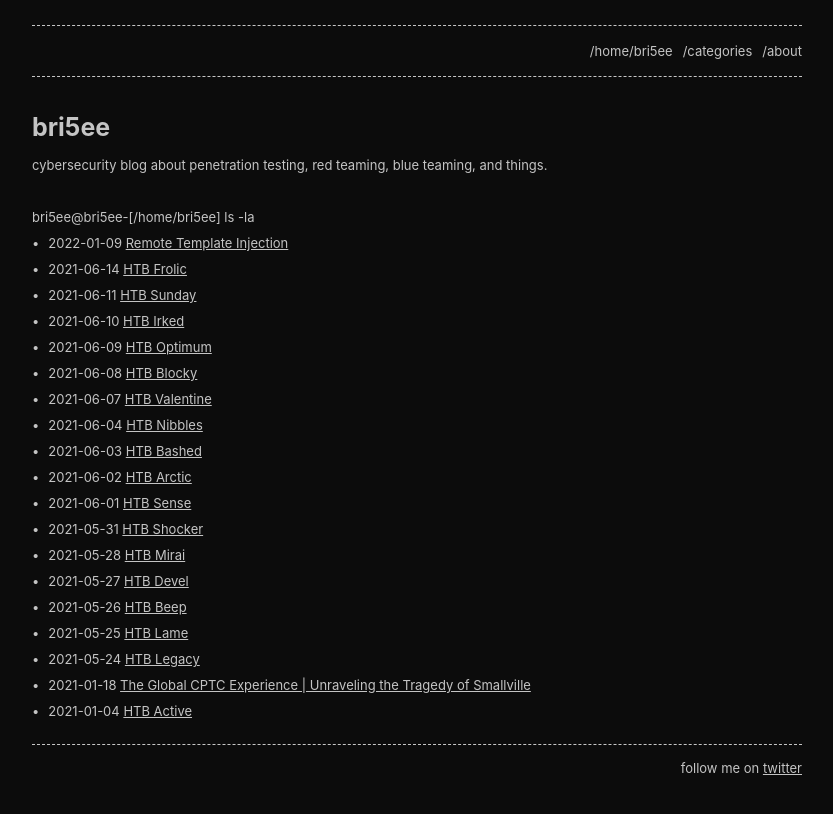
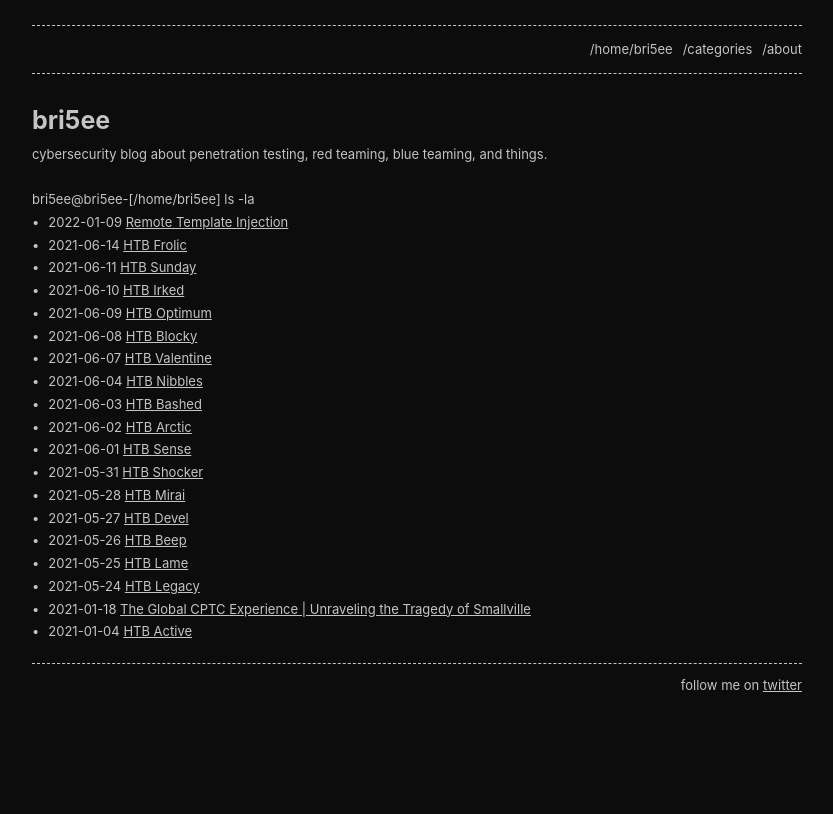
Before and after one commit to notbricey/brisee.github.io, a Jekyll site: the page built from index.md, in a window 1280 px wide. Shown: the top 814 px of the page, without its empty margins (223-1056 px from the left). Built offline with Jekyll 4.4.1, drawn with Linux system fonts in a browser that asks for light colours.

Commit message:
Update base.scss

```diff
--- a/_sass/base.scss
+++ b/_sass/base.scss
@@ -6,7 +6,7 @@
 $base-font-family:     Barlow, -apple-system, BlinkMacSystemFont, Segoe UI, Helvetica, Arial, sans-serif, Apple Color Emoji, Segoe UI Emoji, Segoe UI Symbol !default;
 $base-font-size:       13px !default;
 $mobile-font-size:     13px !default;
-$base-line-height:     2.0 !default;
+$base-line-height:     1.75 !default;
 $container-width:      90% !default;
 $container-max-width:  770px !default;
 
```
